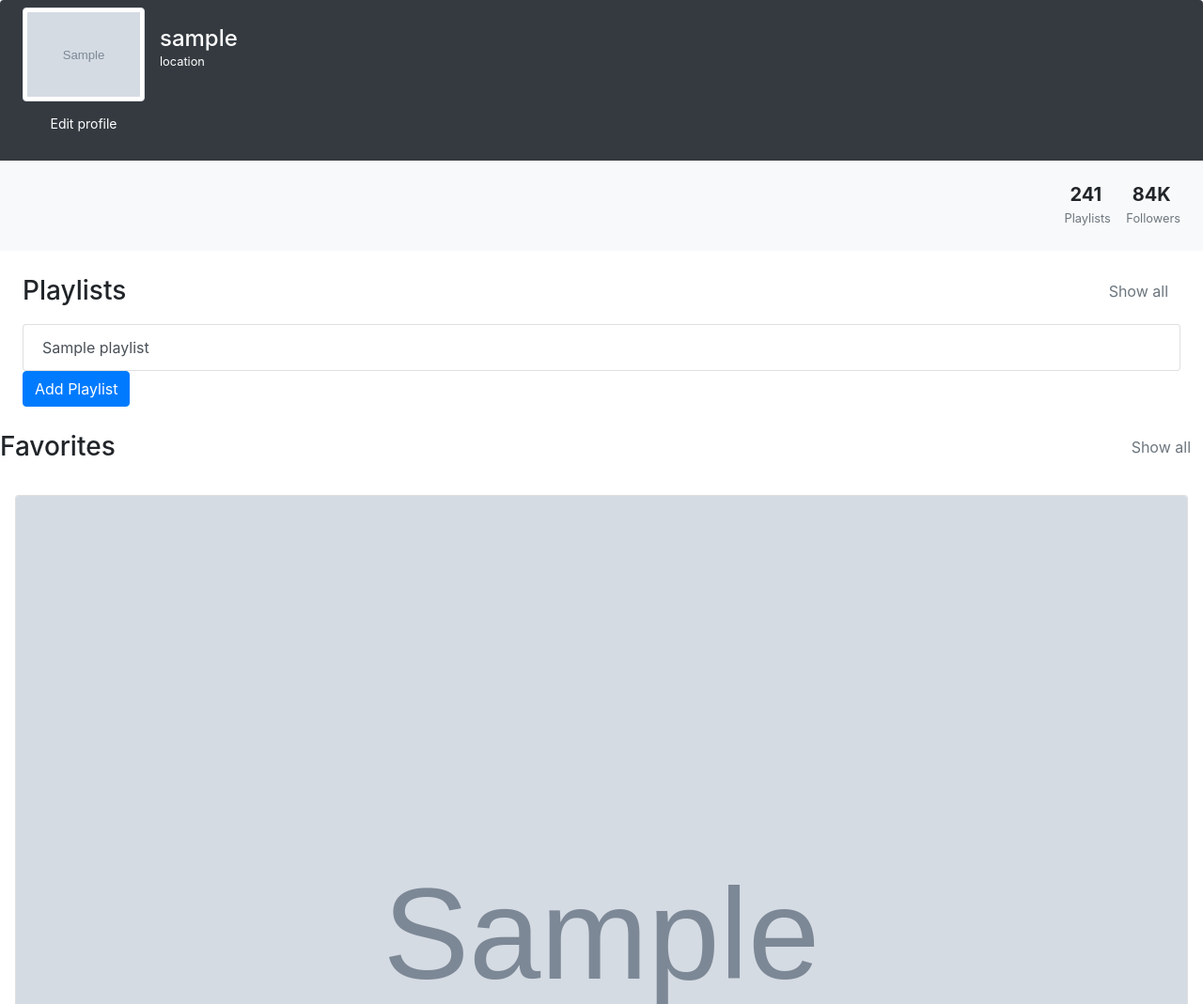
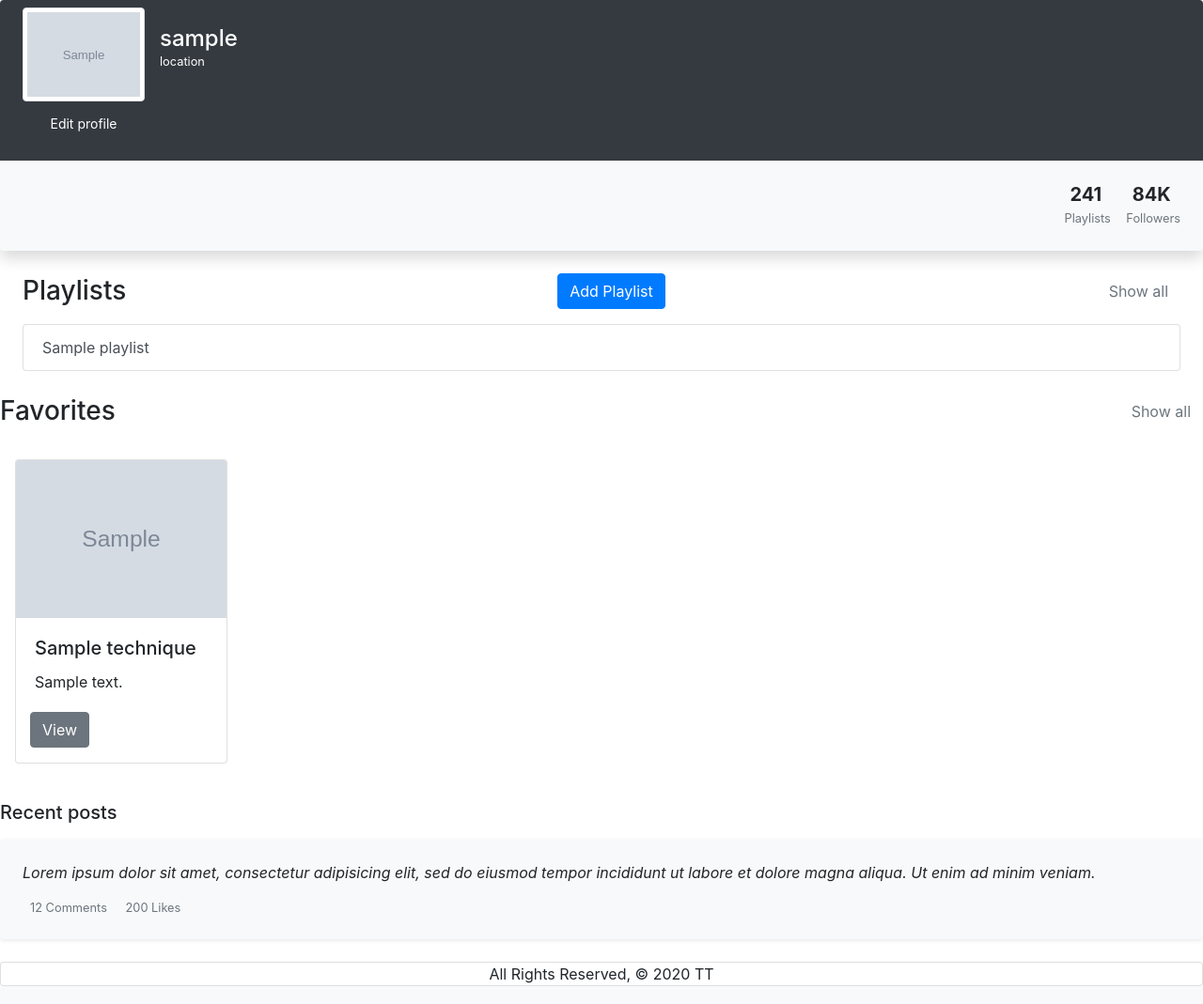
Before and after one commit to longevitytina/massage.ify, a Django app: page /profile/ in a window 1280 px wide. Shown: the part 56-1125 px from the top of the page at 94% size. Run offline with Django 3.2, Linux system fonts and the light colour scheme; a user stored in the database is signed in; tables that the repository leaves empty hold one stand-in row (values such as "Sample post"); grey boxes marked "Sample" are stand-in pictures; parts of the project's set-up code (start-up, migrations or seed data) failed here and were passed over; some libraries are stand-ins or nearby versions.

Commit message:
Corrects styling

```diff
--- a/main_app/templates/profile.html
+++ b/main_app/templates/profile.html
@@ -36,27 +36,29 @@
       </li>
     </ul>
   </div>
+</div>
 
   <div class="py-4 px-4">
     <div class="d-flex align-items-center justify-content-between mb-3">
       <h3 class="mb-0">Playlists</h5>
+      <a href="{% url 'new_playlist' %}" class="btn btn-primary">Add Playlist</a>
       <a href="#" class="btn btn-link text-muted">Show all</a>
     </div>
 
-      <div class="list-group">
-        {% for playlist in profile.playlist_set.all %}
-        <a href="#" class="list-group-item list-group-item-action ">{{playlist.name}}</a>
-      </div>
+    <div class="list-group">
+    {% for playlist in profile.playlist_set.all %}
+      <a href="#" class="list-group-item list-group-item-action ">{{playlist.name}}</a>
       {% endfor %}
-      <a href="{% url 'new_playlist' %}" class="btn btn-primary">Add Playlist</a>
     </div>
+    </div>
+  </div>
 
 
     <div class="d-flex align-items-center justify-content-between mb-3">
       <h3 class="mb-0">Favorites</h5>
       <a href="#" class="btn btn-link text-muted">Show all</a>
     </div>
-    <div class="card-deck p-3">
+    <div class="card-deck p-3" style="max-width: 18rem">
         {% for favorite in profile.favorites.all %}
         <div class="card">
             <img
@@ -101,4 +103,3 @@
   <!-- End profile widget -->
 
   {% endblock %}
-</div>
```
